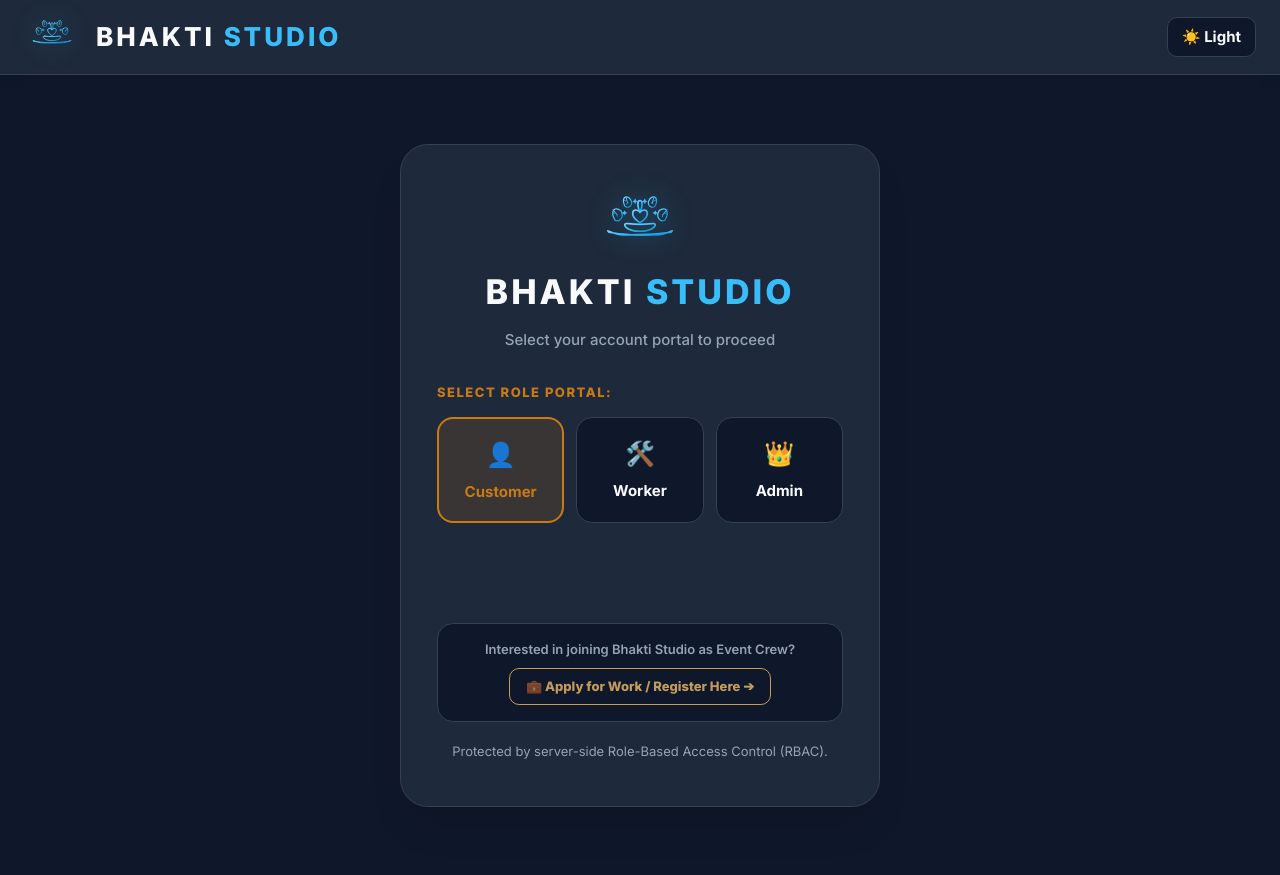
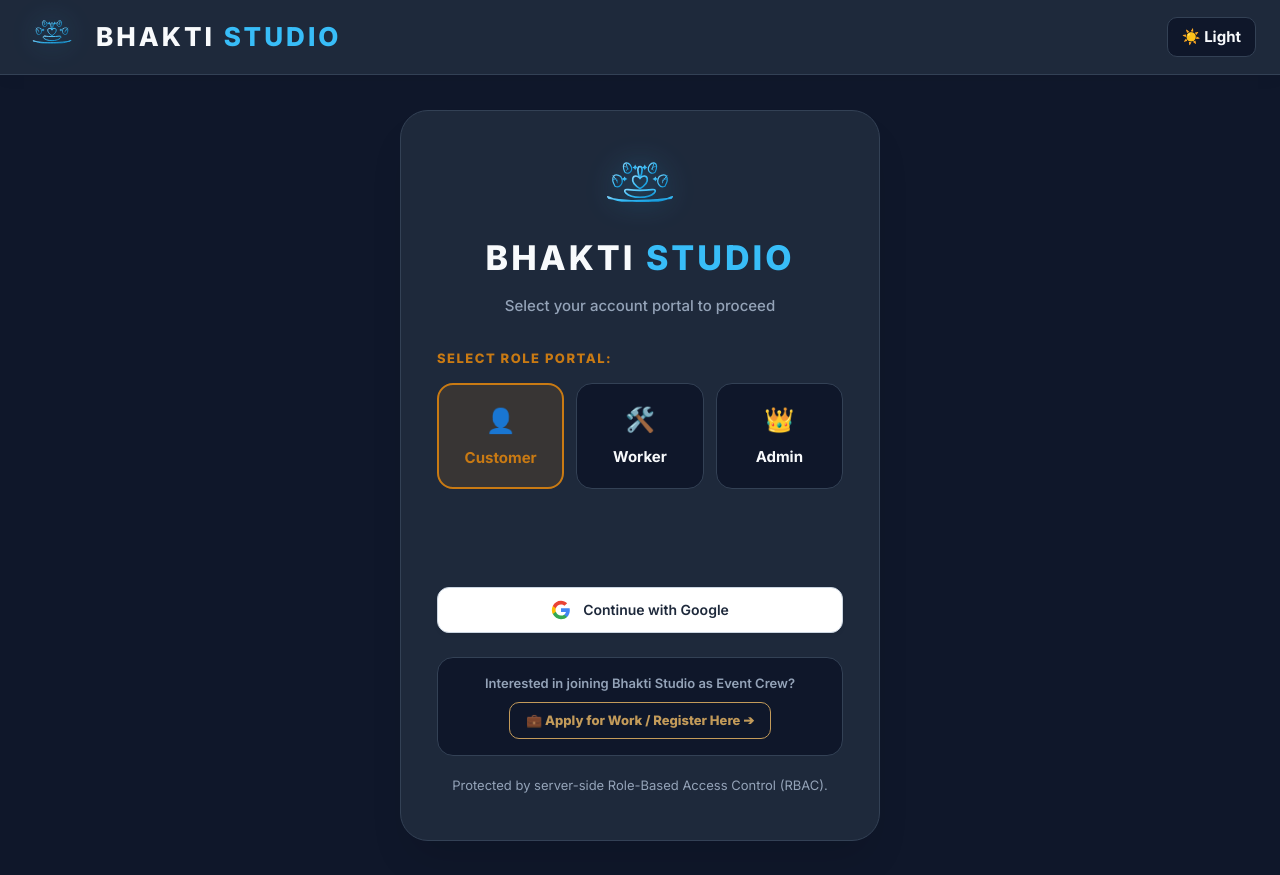
Before and after one commit to OmPatel1807/BhaktiStudio, a React (Vite) app in the folder client/: page / in a window 1280 px wide. Built offline with nearby package versions, Linux system fonts and the light colour scheme; no server answers.

Commit message:
fix(auth): overhaul Google login button container layout and styling

```diff
--- a/client/src/components/Auth/LoginGateway.jsx
+++ b/client/src/components/Auth/LoginGateway.jsx
@@ -34,6 +34,8 @@
     }
   }, [isAuthenticated, user]);
 
+  const [isGoogleLoaded, setIsGoogleLoaded] = useState(false);
+
   // Load Google Identity Services script & render official Google SSO button
   useEffect(() => {
     const script = document.createElement('script');
@@ -59,17 +61,20 @@
           },
         });
 
-        // Render official Google Sign-In Button, sized to fit narrow viewports
-        // (Google's renderButton requires a numeric pixel width, not CSS).
-        const containerWidth = googleBtnRef.current.parentElement?.clientWidth || 380;
-        const buttonWidth = Math.min(380, Math.max(200, containerWidth));
-        window.google.accounts.id.renderButton(googleBtnRef.current, {
-          theme: 'filled_amber',
-          size: 'large',
-          width: buttonWidth,
-          text: 'continue_with',
-          shape: 'pill',
-        });
+        // Render official Google Sign-In Button with standardized 320px width & filled_blue theme
+        try {
+          window.google.accounts.id.renderButton(googleBtnRef.current, {
+            theme: 'filled_blue',
+            size: 'large',
+            shape: 'pill',
+            width: 320,
+            text: 'continue_with',
+            logo_alignment: 'left',
+          });
+          setIsGoogleLoaded(true);
+        } catch (e) {
+          console.warn('Failed rendering GIS button:', e);
+        }
       }
     };
     document.body.appendChild(script);
@@ -209,9 +214,58 @@
         </div>
 
         {/* Official Google Sign-In Button Container */}
-        <div style={{ display: 'flex', justifyContent: 'center', marginBottom: '20px', minHeight: '48px' }}>
-          <div ref={googleBtnRef} />
+        <div
+          className="w-full flex items-center justify-center my-5 min-h-[50px] overflow-visible"
+          style={{
+            width: '100%',
+            display: 'flex',
+            alignItems: 'center',
+            justifyContent: 'center',
+            margin: '20px 0',
+            minHeight: '50px',
+            overflow: 'visible',
+          }}
+        >
+          <div
+            ref={googleBtnRef}
+            id="google-login-btn"
+            className="w-full flex justify-center scale-100 sm:scale-105 transition-transform"
+            style={{ width: '100%', display: 'flex', justifyContent: 'center' }}
+          />
         </div>
+
+        {/* Custom Branded Fallback / Direct Button Option */}
+        <button
+          type="button"
+          onClick={() => handleDevFastLogin()}
+          className="w-full flex items-center justify-center gap-3 py-3 px-4 bg-white hover:bg-slate-50 text-slate-800 font-semibold text-sm rounded-xl border border-slate-300 shadow-md hover:shadow-lg transition-all active:scale-[0.98]"
+          style={{
+            width: '100%',
+            display: 'flex',
+            alignItems: 'center',
+            justifyContent: 'center',
+            gap: '12px',
+            padding: '12px 16px',
+            backgroundColor: '#FFFFFF',
+            color: '#1E293B',
+            fontWeight: '600',
+            fontSize: '14px',
+            borderRadius: '12px',
+            border: '1px solid #CBD5E1',
+            boxShadow: '0 2px 4px rgba(0,0,0,0.05)',
+            cursor: 'pointer',
+            transition: 'all 0.2s ease',
+            marginTop: '8px',
+          }}
+        >
+          <svg className="w-5 h-5 shrink-0" style={{ width: '20px', height: '20px', flexShrink: 0 }} viewBox="0 0 24 24">
+            <path fill="#4285F4" d="M22.56 12.25c0-.78-.07-1.53-.2-2.25H12v4.26h5.92c-.26 1.37-1.04 2.53-2.21 3.31v2.77h3.57c2.08-1.92 3.28-4.74 3.28-8.09z" />
+            <path fill="#34A853" d="M12 23c2.97 0 5.46-.98 7.28-2.66l-3.57-2.77c-.98.66-2.23 1.06-3.71 1.06-2.86 0-5.29-1.93-6.16-4.53H2.18v2.84C3.99 20.53 7.7 23 12 23z" />
+            <path fill="#FBBC05" d="M5.84 14.09c-.22-.66-.35-1.36-.35-2.09s.13-1.43.35-2.09V7.06H2.18C1.43 8.55 1 10.22 1 12s.43 3.45 1.18 4.94l2.85-2.22.81-.63z" />
+            <path fill="#EA4335" d="M12 5.38c1.62 0 3.06.56 4.21 1.64l3.15-3.15C17.45 2.09 14.97 1 12 1 7.7 1 3.99 3.47 2.18 7.06l3.66 2.84c.87-2.6 3.3-4.52 6.16-4.52z" />
+          </svg>
+          <span>Continue with Google</span>
+        </button>
 
 
         {/* LOOP 59: WORKER SELF-REGISTRATION CALLOUT BOX */}
--- /dev/null
+++ b/client/src/pages/Public/Login.jsx
@@ -0,0 +1,8 @@
+import React from 'react';
+import { LoginGateway } from '../../components/Auth/LoginGateway';
+
+export const Login = (props) => {
+  return <LoginGateway {...props} />;
+};
+
+export default Login;
```
